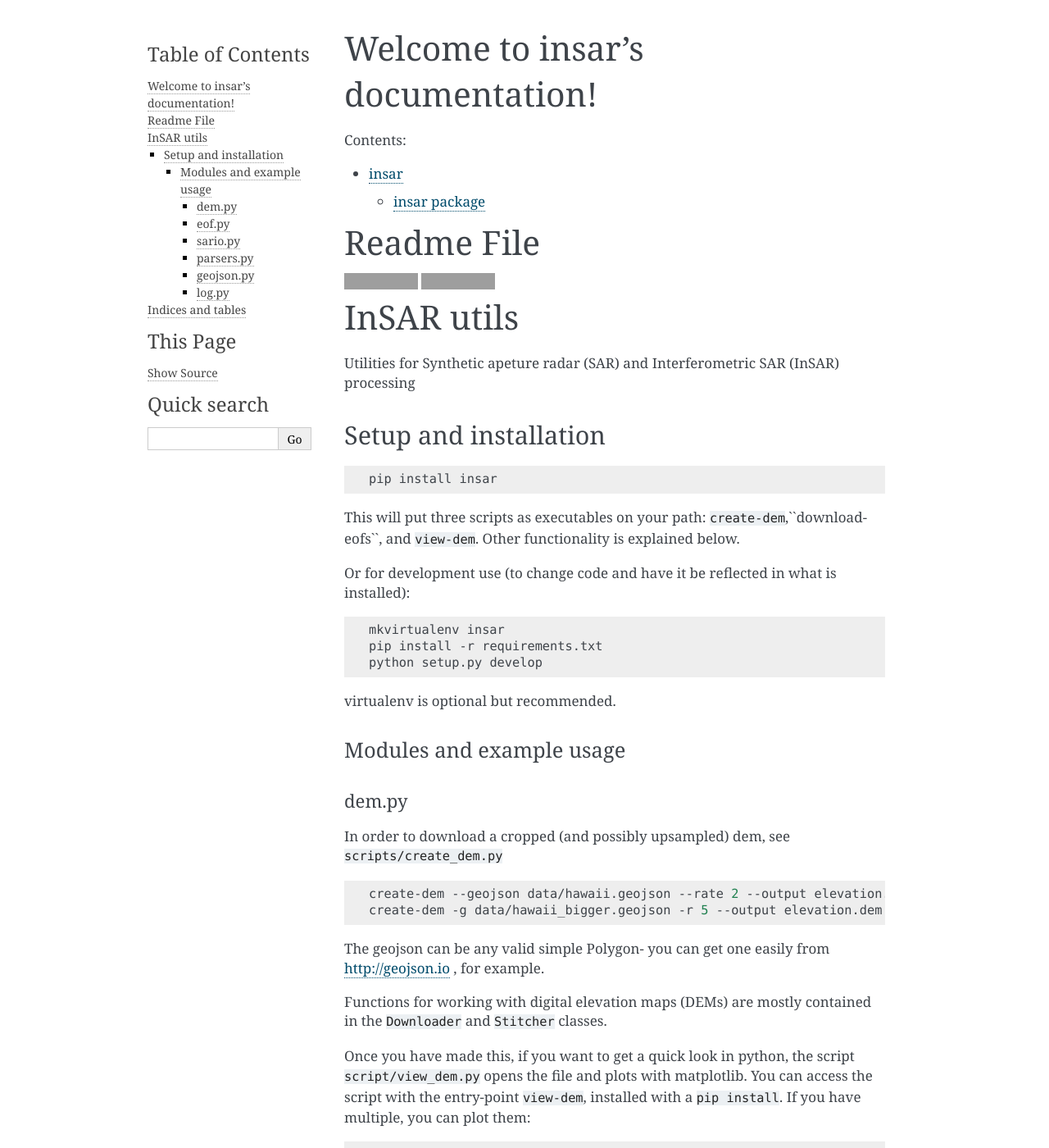
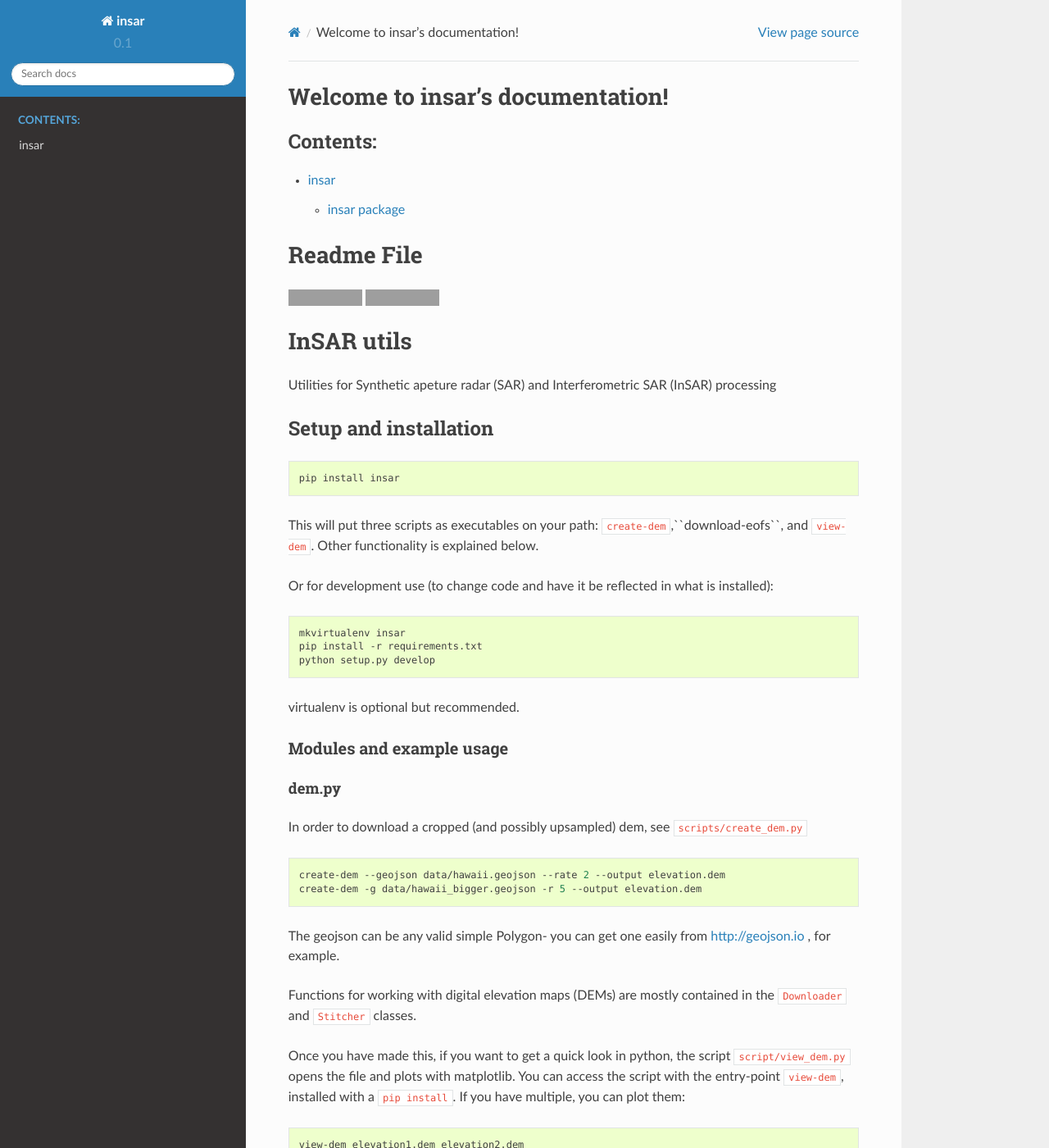
Before and after one commit to scottstanie/insar, a Sphinx documentation site: the page built from docs/source/index.rst, in a window 1280 px wide and 1400 px high. Shown: the whole window at 82% size. Built offline with Sphinx 7.4.7 and the Read the Docs theme 2.0.0, drawn with Linux system fonts in a browser that asks for light colours; pages that are not in the unit, such as notebooks, are missing from menus; some of the changed text lies outside the part shown; grey boxes are pictures that could not be loaded.

Commit message:
change sphinx theme to rtd

```diff
--- a/docs/source/conf.py
+++ b/docs/source/conf.py
@@ -77,7 +77,8 @@ pygments_style = 'sphinx'
 # The theme to use for HTML and HTML Help pages.  See the documentation for
 # a list of builtin themes.
 #
-html_theme = 'alabaster'
+# html_theme = 'alabaster'  # The theme like flask
+html_theme = 'sphinx_rtd_theme'
 
 # Theme options are theme-specific and customize the look and feel of a theme
 # further.  For a list of options available for each theme, see the
--- a/requirements-dev.txt
+++ b/requirements-dev.txt
@@ -5,3 +5,4 @@ responses
 mock
 sphinx
 m2r
+sphinx_rtd_theme
```
